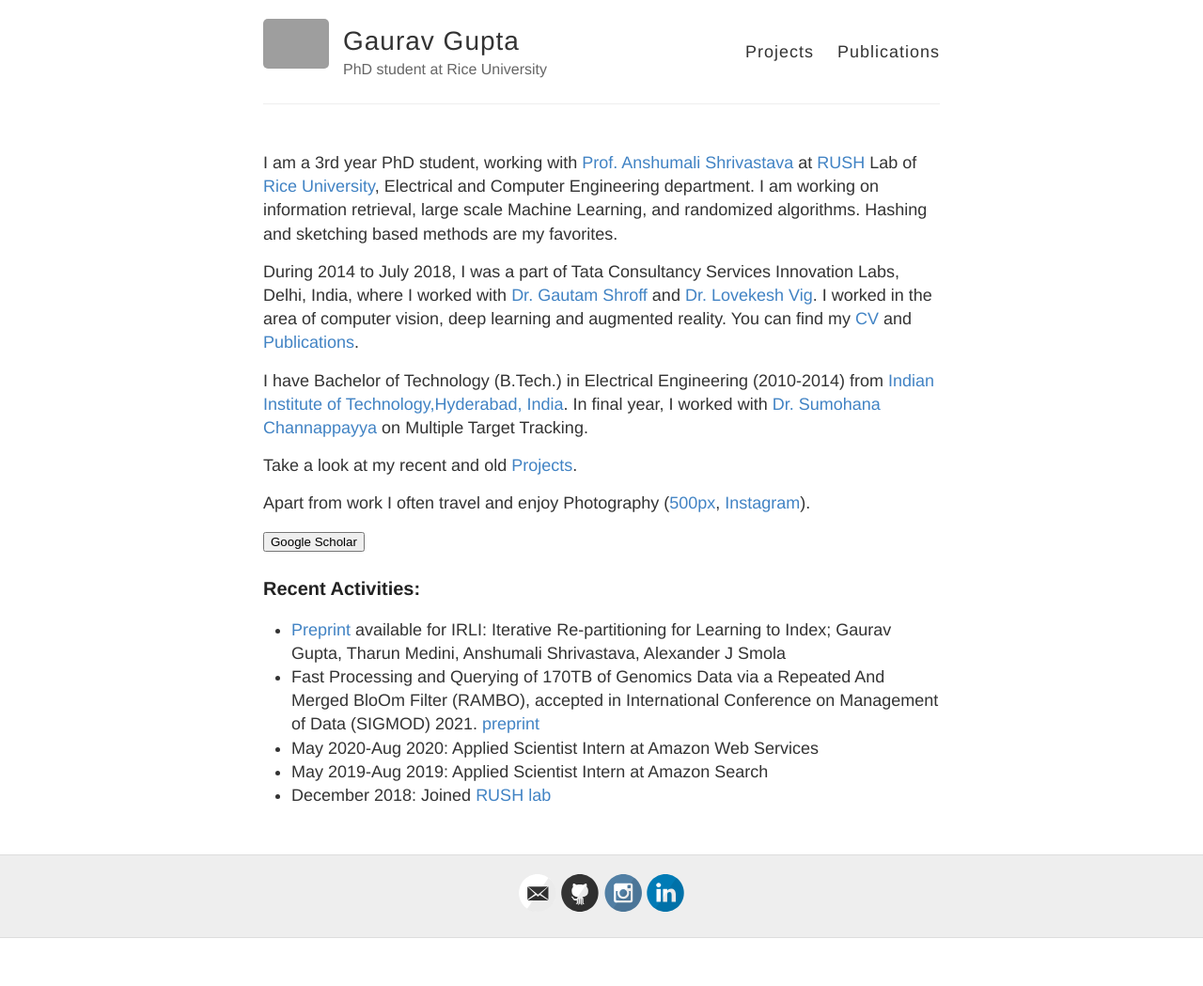
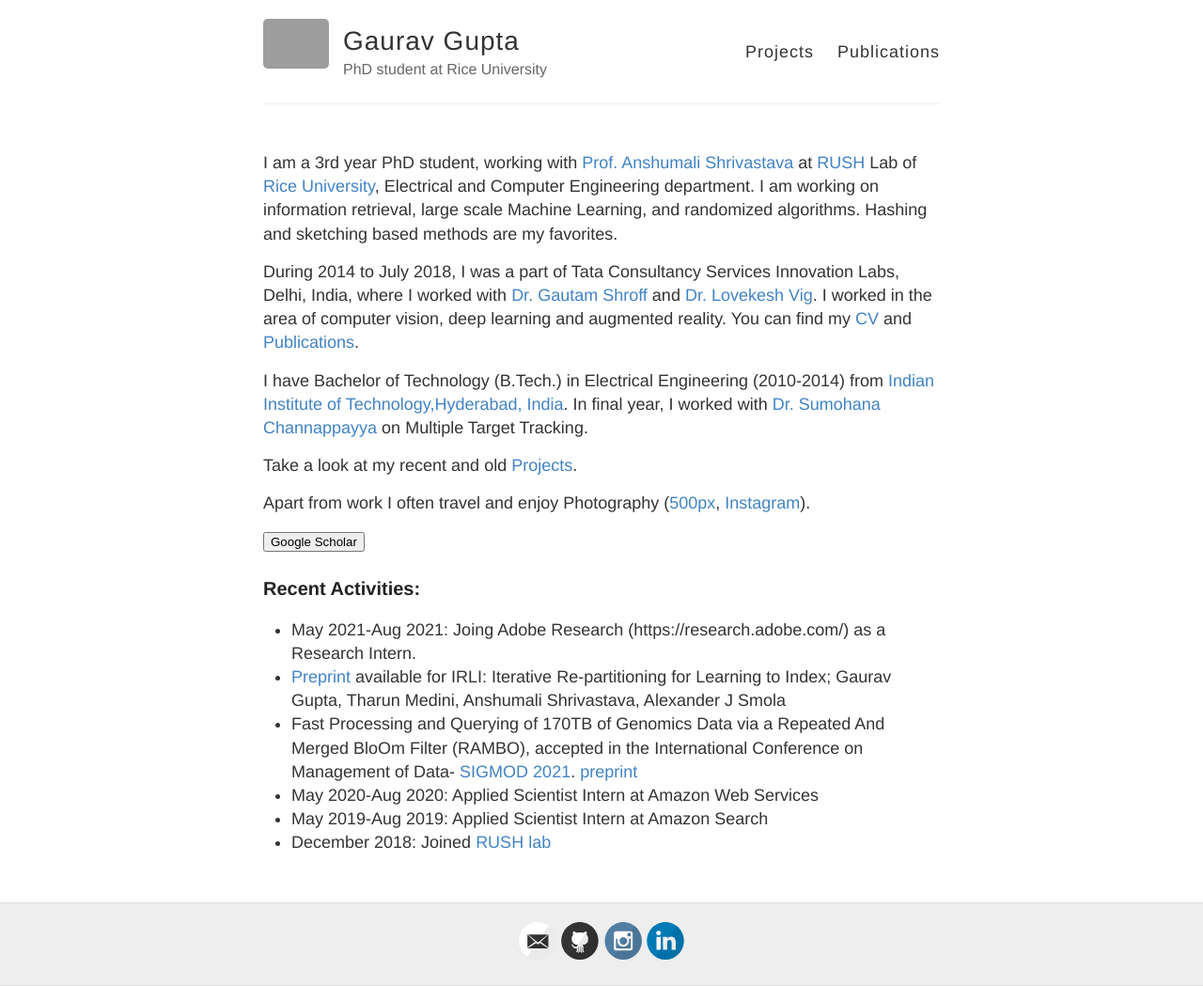
Before and after one commit to gaurav16gupta/gaurav16gupta.github.io, a Jekyll site: the page built from index.md, in a window 1280 px wide. Shown: the whole page at 94% size. Built offline with Jekyll 4.4.1, drawn with Linux system fonts in a browser that asks for light colours; before the commit the page ends 998 px from its top, so only the background shows below that; grey boxes are pictures that could not be loaded.

Commit message:
Update index.md

```diff
--- a/index.md
+++ b/index.md
@@ -18,8 +18,9 @@ Apart from work I often travel and enjoy Photography ([500px](https://500px.com/
 </form>
 
 ### Recent Activities:
+* May 2021-Aug 2021: Joing Adobe Research (https://research.adobe.com/) as a Research Intern.
 * [Preprint](https://arxiv.org/abs/2103.09944) available for IRLI: Iterative Re-partitioning for Learning to Index; Gaurav Gupta, Tharun Medini, Anshumali Shrivastava, Alexander J Smola
-* Fast Processing and Querying of 170TB of Genomics Data via a Repeated And Merged BloOm Filter (RAMBO), accepted in International Conference on Management of Data (SIGMOD) 2021. [preprint](https://arxiv.org/abs/1910.02611)
+* Fast Processing and Querying of 170TB of Genomics Data via a Repeated And Merged BloOm Filter (RAMBO), accepted in the International Conference on Management of Data- [SIGMOD 2021](https://2021.sigmod.org/). [preprint](https://arxiv.org/abs/1910.02611)
 * May 2020-Aug 2020: Applied Scientist Intern at Amazon Web Services
 * May 2019-Aug 2019: Applied Scientist Intern at Amazon Search
 * December 2018: Joined [RUSH lab](http://rushlab.blogs.rice.edu/)
```
